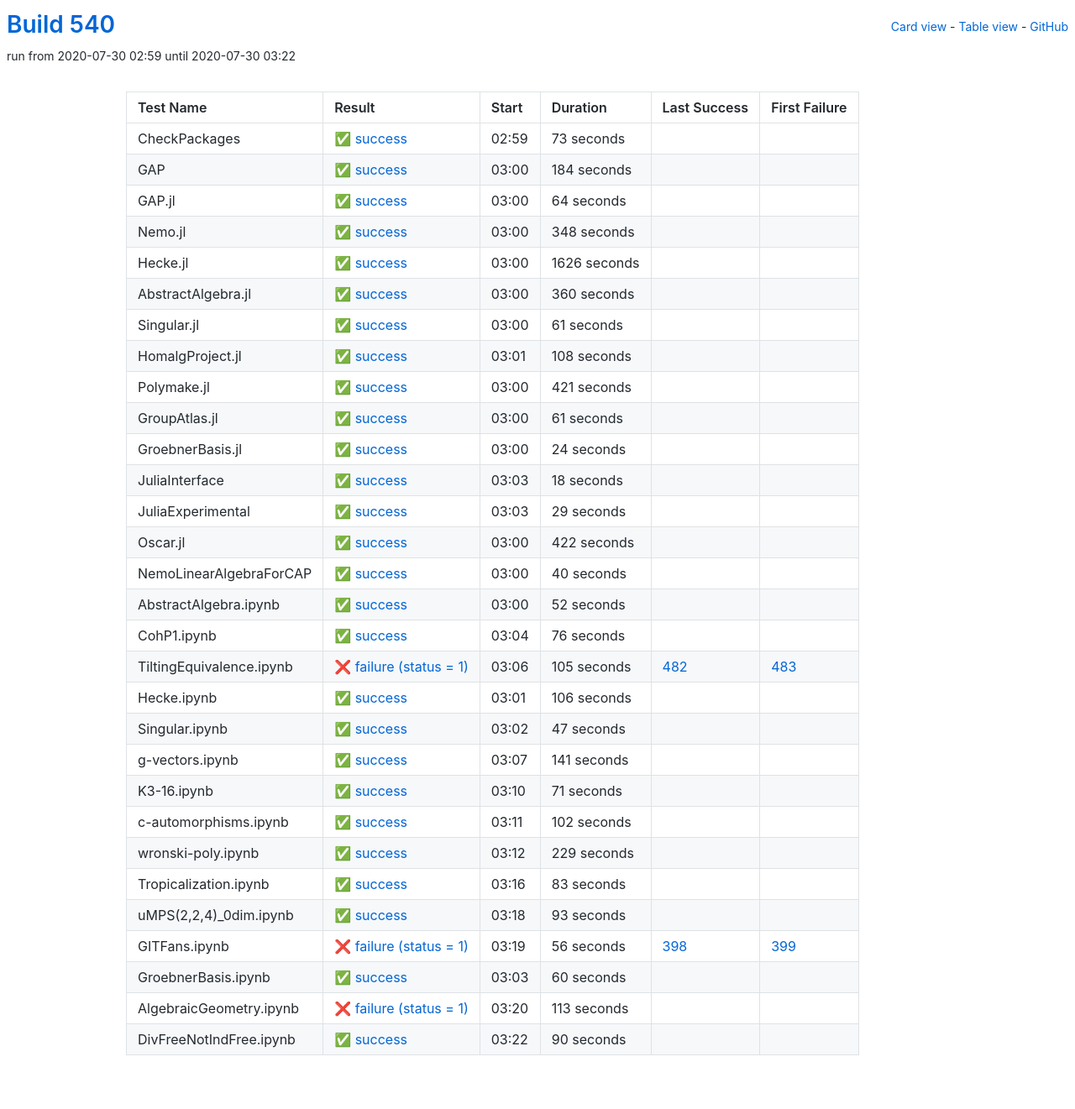
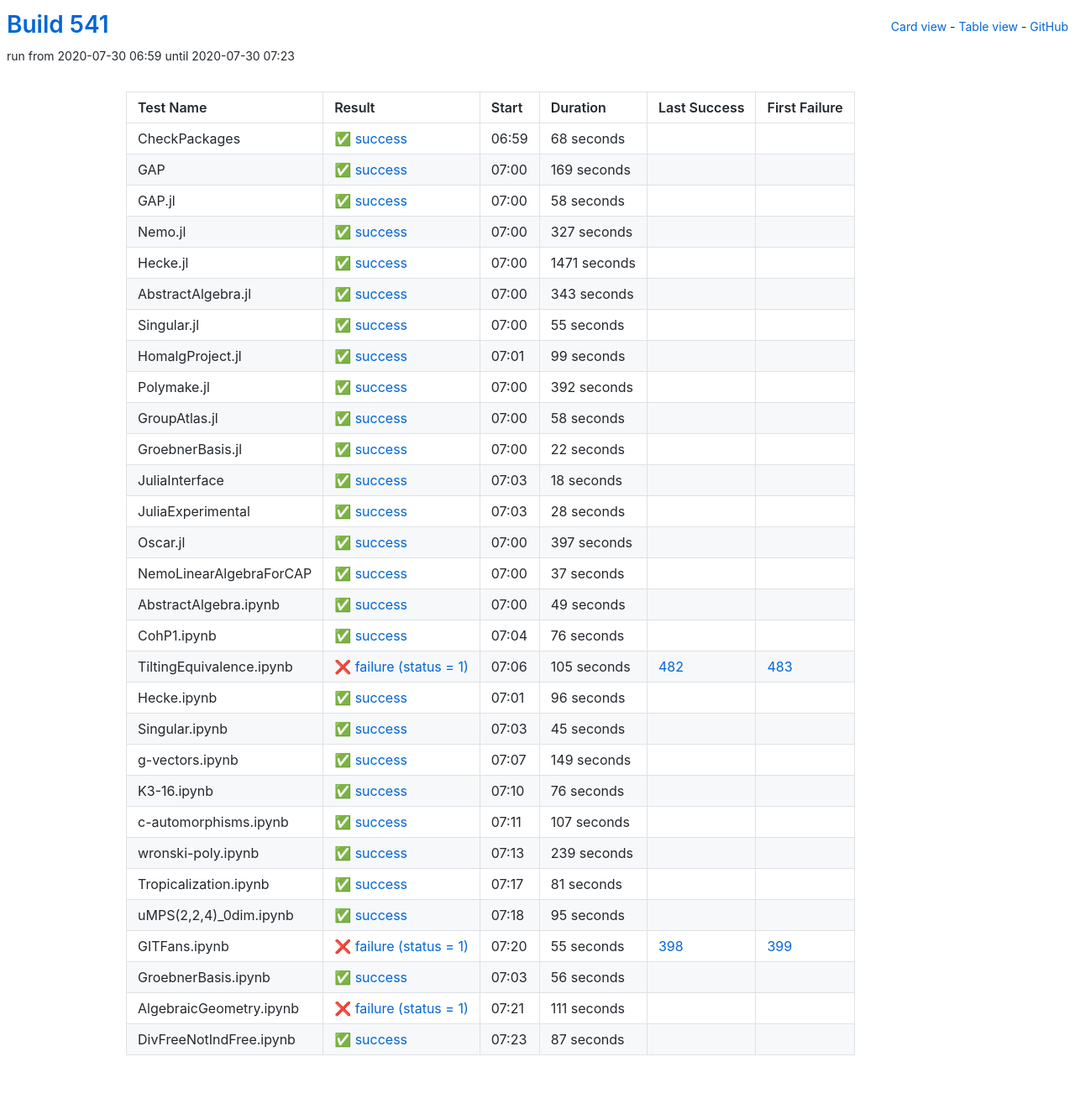
Before and after one commit to oscar-system/oscar-ci-status-stable, a Jekyll site: the page built from table.html, in a window 1280 px wide. Shown: the whole page at 84% size. Built offline with Jekyll 4.4.1, drawn with Linux system fonts in a browser that asks for light colours.

Commit message:
Build #541

```diff
--- a/_data/ci.yml
+++ b/_data/ci.yml
@@ -1,6 +1,6 @@
 ---
-build: 540
-build_url: https://oscarci.mathematik.uni-kl.de/job/oscar-stable/540/
+build: 541
+build_url: https://oscarci.mathematik.uni-kl.de/job/oscar-stable/541/
 job: oscar-stable
 organization: oscar-system
 repo: oscar-ci-status-stable
@@ -8,140 +8,140 @@ repourl: https://github.com/oscar-system/oscar-ci-status-stable
 tests:
 - name: CheckPackages
   id: checkpackages
-  log: https://oscarci.mathematik.uni-kl.de/job/oscar-stable/540/artifact/logs/build-540/CheckPackages.log
-  start: 2020-07-30 02:59
+  log: https://oscarci.mathematik.uni-kl.de/job/oscar-stable/541/artifact/logs/build-541/CheckPackages.log
+  start: 2020-07-30 06:59
   success: true
   exitcode: 0
   status: success
-  duration: 73
+  duration: 68
   last_success: false
   last_success_url:
   first_failure: false
   first_failure_url:
 - name: GAP
   id: gap
-  log: https://oscarci.mathematik.uni-kl.de/job/oscar-stable/540/artifact/logs/build-540/GAP.log
-  start: 2020-07-30 03:00
+  log: https://oscarci.mathematik.uni-kl.de/job/oscar-stable/541/artifact/logs/build-541/GAP.log
+  start: 2020-07-30 07:00
   success: true
   exitcode: 0
   status: success
-  duration: 184
+  duration: 169
   last_success: false
   last_success_url:
   first_failure: false
   first_failure_url:
 - name: GAP.jl
   id: gap-jl
-  log: https://oscarci.mathematik.uni-kl.de/job/oscar-stable/540/artifact/logs/build-540/GAP.jl.log
-  start: 2020-07-30 03:00
+  log: https://oscarci.mathematik.uni-kl.de/job/oscar-stable/541/artifact/logs/build-541/GAP.jl.log
+  start: 2020-07-30 07:00
   success: true
   exitcode: 0
   status: success
-  duration: 64
+  duration: 58
   last_success: false
   last_success_url:
   first_failure: false
   first_failure_url:
 - name: Nemo.jl
   id: nemo-jl
-  log: https://oscarci.mathematik.uni-kl.de/job/oscar-stable/540/artifact/logs/build-540/Nemo.jl.log
-  start: 2020-07-30 03:00
+  log: https://oscarci.mathematik.uni-kl.de/job/oscar-stable/541/artifact/logs/build-541/Nemo.jl.log
+  start: 2020-07-30 07:00
   success: true
   exitcode: 0
   status: success
-  duration: 348
+  duration: 327
   last_success: false
   last_success_url:
   first_failure: false
   first_failure_url:
 - name: Hecke.jl
   id: hecke-jl
-  log: https://oscarci.mathematik.uni-kl.de/job/oscar-stable/540/artifact/logs/build-540/Hecke.jl.log
-  start: 2020-07-30 03:00
+  log: https://oscarci.mathematik.uni-kl.de/job/oscar-stable/541/artifact/logs/build-541/Hecke.jl.log
+  start: 2020-07-30 07:00
   success: true
   exitcode: 0
   status: success
-  duration: 1626
+  duration: 1471
   last_success: false
   last_success_url:
   first_failure: false
   first_failure_url:
 - name: AbstractAlgebra.jl
   id: abstractalgebra-jl
-  log: https://oscarci.mathematik.uni-kl.de/job/oscar-stable/540/artifact/logs/build-540/AbstractAlgebra.jl.log
-  start: 2020-07-30 03:00
+  log: https://oscarci.mathematik.uni-kl.de/job/oscar-stable/541/artifact/logs/build-541/AbstractAlgebra.jl.log
+  start: 2020-07-30 07:00
   success: true
   exitcode: 0
   status: success
-  duration: 360
+  duration: 343
   last_success: false
   last_success_url:
   first_failure: false
   first_failure_url:
 - name: Singular.jl
   id: singular-jl
-  log: https://oscarci.mathematik.uni-kl.de/job/oscar-stable/540/artifact/logs/build-540/Singular.jl.log
-  start: 2020-07-30 03:00
+  log: https://oscarci.mathematik.uni-kl.de/job/oscar-stable/541/artifact/logs/build-541/Singular.jl.log
+  start: 2020-07-30 07:00
   success: true
   exitcode: 0
   status: success
-  duration: 61
+  duration: 55
   last_success: false
   last_success_url:
   first_failure: false
   first_failure_url:
 - name: HomalgProject.jl
   id: homalgproject-jl
-  log: https://oscarci.mathematik.uni-kl.de/job/oscar-stable/540/artifact/logs/build-540/HomalgProject.jl.log
-  start: 2020-07-30 03:01
+  log: https://oscarci.mathematik.uni-kl.de/job/oscar-stable/541/artifact/logs/build-541/HomalgProject.jl.log
+  start: 2020-07-30 07:01
   success: true
   exitcode: 0
   status: success
-  duration: 108
+  duration: 99
   last_success: false
   last_success_url:
   first_failure: false
   first_failure_url:
 - name: Polymake.jl
   id: polymake-jl
-  log: https://oscarci.mathematik.uni-kl.de/job/oscar-stable/540/artifact/logs/build-540/Polymake.jl.log
-  start: 2020-07-30 03:00
+  log: https://oscarci.mathematik.uni-kl.de/job/oscar-stable/541/artifact/logs/build-541/Polymake.jl.log
+  start: 2020-07-30 07:00
   success: true
   exitcode: 0
   status: success
-  duration: 421
+  duration: 392
   last_success: false
   last_success_url:
   first_failure: false
   first_failure_url:
 - name: GroupAtlas.jl
   id: groupatlas-jl
-  log: https://oscarci.mathematik.uni-kl.de/job/oscar-stable/540/artifact/logs/build-540/GroupAtlas.jl.log
-  start: 2020-07-30 03:00
+  log: https://oscarci.mathematik.uni-kl.de/job/oscar-stable/541/artifact/logs/build-541/GroupAtlas.jl.log
+  start: 2020-07-30 07:00
   success: true
   exitcode: 0
   status: success
-  duration: 61
+  duration: 58
   last_success: false
   last_success_url:
   first_failure: false
   first_failure_url:
 - name: GroebnerBasis.jl
   id: groebnerbasis-jl
-  log: https://oscarci.mathematik.uni-kl.de/job/oscar-stable/540/artifact/logs/build-540/GroebnerBasis.jl.log
-  start: 2020-07-30 03:00
+  log: https://oscarci.mathematik.uni-kl.de/job/oscar-stable/541/artifact/logs/build-541/GroebnerBasis.jl.log
+  start: 2020-07-30 07:00
   success: true
   exitcode: 0
   status: success
-  duration: 24
+  duration: 22
   last_success: false
   last_success_url:
   first_failure: false
   first_failure_url:
 - name: JuliaInterface
   id: juliainterface
-  log: https://oscarci.mathematik.uni-kl.de/job/oscar-stable/540/artifact/logs/build-540/JuliaInterface.log
-  start: 2020-07-30 03:03
+  log: https://oscarci.mathematik.uni-kl.de/job/oscar-stable/541/artifact/logs/build-541/JuliaInterface.log
+  start: 2020-07-30 07:03
   success: true
   exitcode: 0
   status: success
@@ -152,56 +152,56 @@ tests:
   first_failure_url:
 - name: JuliaExperimental
   id: juliaexperimental
-  log: https://oscarci.mathematik.uni-kl.de/job/oscar-stable/540/artifact/logs/build-540/JuliaExperimental.log
-  start: 2020-07-30 03:03
+  log: https://oscarci.mathematik.uni-kl.de/job/oscar-stable/541/artifact/logs/build-541/JuliaExperimental.log
+  start: 2020-07-30 07:03
   success: true
   exitcode: 0
   status: success
-  duration: 29
+  duration: 28
   last_success: false
   last_success_url:
   first_failure: false
   first_failure_url:
 - name: Oscar.jl
   id: oscar-jl
-  log: https://oscarci.mathematik.uni-kl.de/job/oscar-stable/540/artifact/logs/build-540/Oscar.jl.log
-  start: 2020-07-30 03:00
+  log: https://oscarci.mathematik.uni-kl.de/job/oscar-stable/541/artifact/logs/build-541/Oscar.jl.log
+  start: 2020-07-30 07:00
   success: true
   exitcode: 0
   status: success
-  duration: 422
+  duration: 397
   last_success: false
   last_success_url:
   first_failure: false
   first_failure_url:
 - name: NemoLinearAlgebraForCAP
   id: nemolinearalgebraforcap
-  log: https://oscarci.mathematik.uni-kl.de/job/oscar-stable/540/artifact/logs/build-540/NemoLinearAlgebraForCAP.log
-  start: 2020-07-30 03:00
+  log: https://oscarci.mathematik.uni-kl.de/job/oscar-stable/541/artifact/logs/build-541/NemoLinearAlgebraForCAP.log
+  start: 2020-07-30 07:00
   success: true
   exitcode: 0
   status: success
-  duration: 40
+  duration: 37
   last_success: false
   last_success_url:
   first_failure: false
   first_failure_url:
 - name: AbstractAlgebra.ipynb
   id: abstractalgebra-ipynb
-  log: https://oscarci.mathematik.uni-kl.de/job/oscar-stable/540/artifact/logs/build-540/AbstractAlgebra.ipynb.log
-  start: 2020-07-30 03:00
+  log: https://oscarci.mathematik.uni-kl.de/job/oscar-stable/541/artifact/logs/build-541/AbstractAlgebra.ipynb.log
+  start: 2020-07-30 07:00
   success: true
   exitcode: 0
   status: success
-  duration: 52
+  duration: 49
   last_success: false
   last_success_url:
   first_failure: false
   first_failure_url:
 - name: CohP1.ipynb
   id: cohp1-ipynb
-  log: https://oscarci.mathematik.uni-kl.de/job/oscar-stable/540/artifact/logs/build-540/CohP1.ipynb.log
-  start: 2020-07-30 03:04
+  log: https://oscarci.mathematik.uni-kl.de/job/oscar-stable/541/artifact/logs/build-541/CohP1.ipynb.log
+  start: 2020-07-30 07:04
   success: true
   exitcode: 0
   status: success
@@ -212,8 +212,8 @@ tests:
   first_failure_url:
 - name: TiltingEquivalence.ipynb
   id: tiltingequivalence-ipynb
-  log: https://oscarci.mathematik.uni-kl.de/job/oscar-stable/540/artifact/logs/build-540/TiltingEquivalence.ipynb.log
-  start: 2020-07-30 03:06
+  log: https://oscarci.mathematik.uni-kl.de/job/oscar-stable/541/artifact/logs/build-541/TiltingEquivalence.ipynb.log
+  start: 2020-07-30 07:06
   success: false
   exitcode: 1
   status: failure
@@ -224,144 +224,144 @@ tests:
   first_failure_url: https://oscarci.mathematik.uni-kl.de/job/oscar-stable/483/
 - name: Hecke.ipynb
   id: hecke-ipynb
-  log: https://oscarci.mathematik.uni-kl.de/job/oscar-stable/540/artifact/logs/build-540/Hecke.ipynb.log
-  start: 2020-07-30 03:01
+  log: https://oscarci.mathematik.uni-kl.de/job/oscar-stable/541/artifact/logs/build-541/Hecke.ipynb.log
+  start: 2020-07-30 07:01
   success: true
   exitcode: 0
   status: success
-  duration: 106
+  duration: 96
   last_success: false
   last_success_url:
   first_failure: false
   first_failure_url:
 - name: Singular.ipynb
   id: singular-ipynb
-  log: https://oscarci.mathematik.uni-kl.de/job/oscar-stable/540/artifact/logs/build-540/Singular.ipynb.log
-  start: 2020-07-30 03:02
+  log: https://oscarci.mathematik.uni-kl.de/job/oscar-stable/541/artifact/logs/build-541/Singular.ipynb.log
+  start: 2020-07-30 07:03
   success: true
   exitcode: 0
   status: success
-  duration: 47
+  duration: 45
   last_success: false
   last_success_url:
   first_failure: false
   first_failure_url:
 - name: g-vectors.ipynb
   id: g-vectors-ipynb
-  log: https://oscarci.mathematik.uni-kl.de/job/oscar-stable/540/artifact/logs/build-540/g-vectors.ipynb.log
-  start: 2020-07-30 03:07
+  log: https://oscarci.mathematik.uni-kl.de/job/oscar-stable/541/artifact/logs/build-541/g-vectors.ipynb.log
+  start: 2020-07-30 07:07
   success: true
   exitcode: 0
   status: success
-  duration: 141
+  duration: 149
   last_success: false
   last_success_url:
   first_failure: false
   first_failure_url:
 - name: K3-16.ipynb
   id: k3-16-ipynb
-  log: https://oscarci.mathematik.uni-kl.de/job/oscar-stable/540/artifact/logs/build-540/K3-16.ipynb.log
-  start: 2020-07-30 03:10
+  log: https://oscarci.mathematik.uni-kl.de/job/oscar-stable/541/artifact/logs/build-541/K3-16.ipynb.log
+  start: 2020-07-30 07:10
   success: true
   exitcode: 0
   status: success
-  duration: 71
+  duration: 76
   last_success: false
   last_success_url:
   first_failure: false
   first_failure_url:
 - name: c-automorphisms.ipynb
   id: c-automorphisms-ipynb
-  log: https://oscarci.mathematik.uni-kl.de/job/oscar-stable/540/artifact/logs/build-540/c-automorphisms.ipynb.log
-  start: 2020-07-30 03:11
+  log: https://oscarci.mathematik.uni-kl.de/job/oscar-stable/541/artifact/logs/build-541/c-automorphisms.ipynb.log
+  start: 2020-07-30 07:11
   success: true
   exitcode: 0
   status: success
-  duration: 102
+  duration: 107
   last_success: false
   last_success_url:
   first_failure: false
   first_failure_url:
 - name: wronski-poly.ipynb
   id: wronski-poly-ipynb
-  log: https://oscarci.mathematik.uni-kl.de/job/oscar-stable/540/artifact/logs/build-540/wronski-poly.ipynb.log
-  start: 2020-07-30 03:12
+  log: https://oscarci.mathematik.uni-kl.de/job/oscar-stable/541/artifact/logs/build-541/wronski-poly.ipynb.log
+  start: 2020-07-30 07:13
   success: true
   exitcode: 0
   status: success
-  duration: 229
+  duration: 239
   last_success: false
   last_success_url:
   first_failure: false
   first_failure_url:
 - name: Tropicalization.ipynb
   id: tropicalization-ipynb
-  log: https://oscarci.mathematik.uni-kl.de/job/oscar-stable/540/artifact/logs/build-540/Tropicalization.ipynb.log
-  start: 2020-07-30 03:16
+  log: https://oscarci.mathematik.uni-kl.de/job/oscar-stable/541/artifact/logs/build-541/Tropicalization.ipynb.log
+  start: 2020-07-30 07:17
   success: true
   exitcode: 0
   status: success
-  duration: 83
+  duration: 81
   last_success: false
   last_success_url:
   first_failure: false
   first_failure_url:
 - name: uMPS(2,2,4)_0dim.ipynb
   id: umps-2-2-4-0dim-ipynb
-  log: https://oscarci.mathematik.uni-kl.de/job/oscar-stable/540/artifact/logs/build-540/uMPS-2-2-4-_0dim.ipynb.log
-  start: 2020-07-30 03:18
+  log: https://oscarci.mathematik.uni-kl.de/job/oscar-stable/541/artifact/logs/build-541/uMPS-2-2-4-_0dim.ipynb.log
+  start: 2020-07-30 07:18
   success: true
   exitcode: 0
   status: success
-  duration: 93
+  duration: 95
   last_success: false
   last_success_url:
   first_failure: false
   first_failure_url:
 - name: GITFans.ipynb
   id: gitfans-ipynb
-  log: https://oscarci.mathematik.uni-kl.de/job/oscar-stable/540/artifact/logs/build-540/GITFans.ipynb.log
-  start: 2020-07-30 03:19
+  log: https://oscarci.mathematik.uni-kl.de/job/oscar-stable/541/artifact/logs/build-541/GITFans.ipynb.log
+  start: 2020-07-30 07:20
   success: false
   exitcode: 1
   status: failure
-  duration: 56
+  duration: 55
   last_success: 398
   last_success_url: https://oscarci.mathematik.uni-kl.de/job/oscar-stable/398/
   first_failure: 399
   first_failure_url: https://oscarci.mathematik.uni-kl.de/job/oscar-stable/399/
 - name: GroebnerBasis.ipynb
   id: groebnerbasis-ipynb
-  log: https://oscarci.mathematik.uni-kl.de/job/oscar-stable/540/artifact/logs/build-540/GroebnerBasis.ipynb.log
-  start: 2020-07-30 03:03
+  log: https://oscarci.mathematik.uni-kl.de/job/oscar-stable/541/artifact/logs/build-541/GroebnerBasis.ipynb.log
+  start: 2020-07-30 07:03
   success: true
   exitcode: 0
   status: success
-  duration: 60
+  duration: 56
   last_success: false
   last_success_url:
   first_failure: false
   first_failure_url:
 - name: AlgebraicGeometry.ipynb
   id: algebraicgeometry-ipynb
-  log: https://oscarci.mathematik.uni-kl.de/job/oscar-stable/540/artifact/logs/build-540/AlgebraicGeometry.ipynb.log
-  start: 2020-07-30 03:20
+  log: https://oscarci.mathematik.uni-kl.de/job/oscar-stable/541/artifact/logs/build-541/AlgebraicGeometry.ipynb.log
+  start: 2020-07-30 07:21
   success: false
   exitcode: 1
   status: failure
-  duration: 113
+  duration: 111
   last_success: false
   last_success_url:
   first_failure: false
   first_failure_url:
 - name: DivFreeNotIndFree.ipynb
   id: divfreenotindfree-ipynb
-  log: https://oscarci.mathematik.uni-kl.de/job/oscar-stable/540/artifact/logs/build-540/DivFreeNotIndFree.ipynb.log
-  start: 2020-07-30 03:22
+  log: https://oscarci.mathematik.uni-kl.de/job/oscar-stable/541/artifact/logs/build-541/DivFreeNotIndFree.ipynb.log
+  start: 2020-07-30 07:23
   success: true
   exitcode: 0
   status: success
-  duration: 90
+  duration: 87
   last_success: false
   last_success_url:
   first_failure: false
```
Also changed, not shown: README.md.
